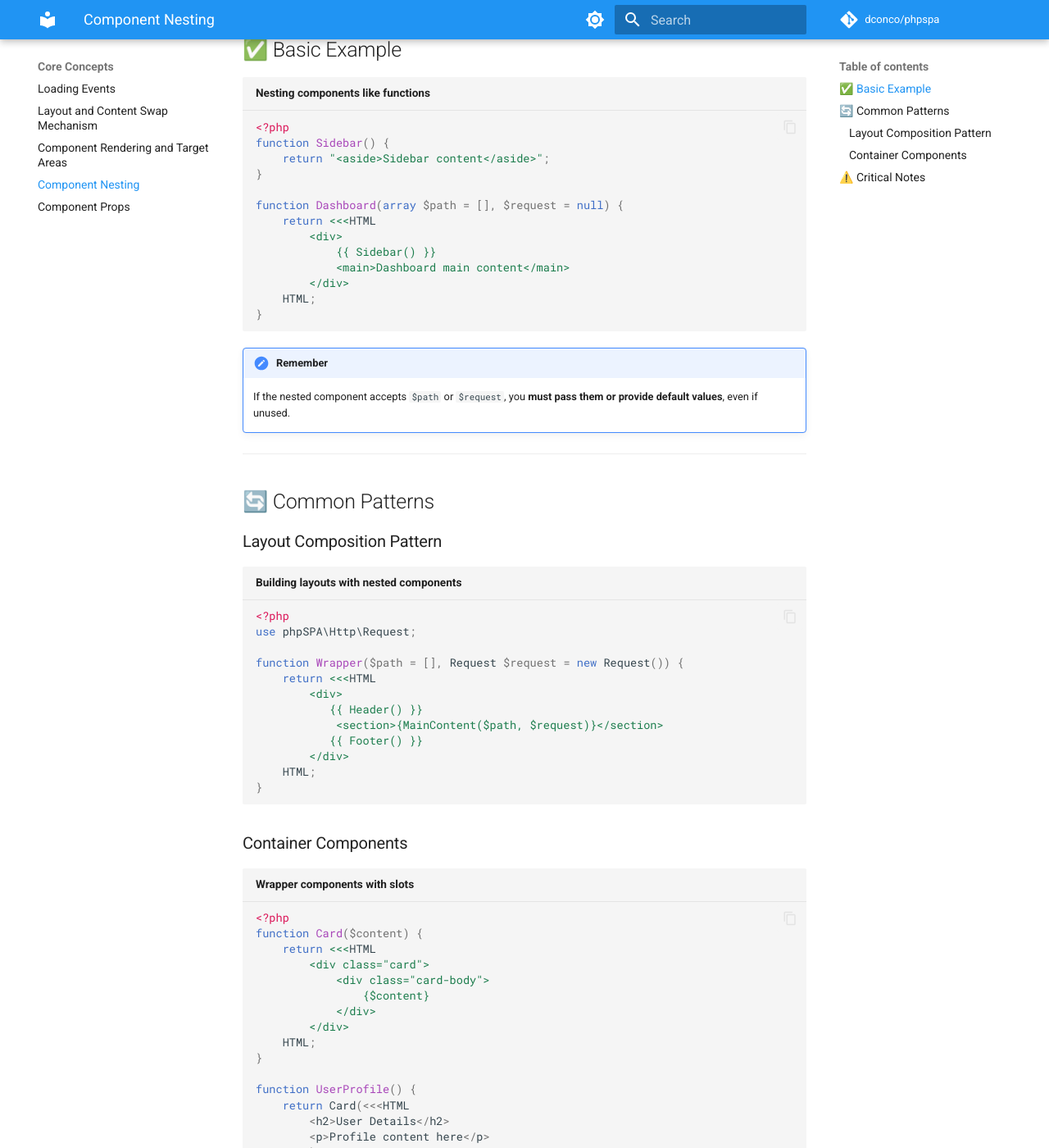
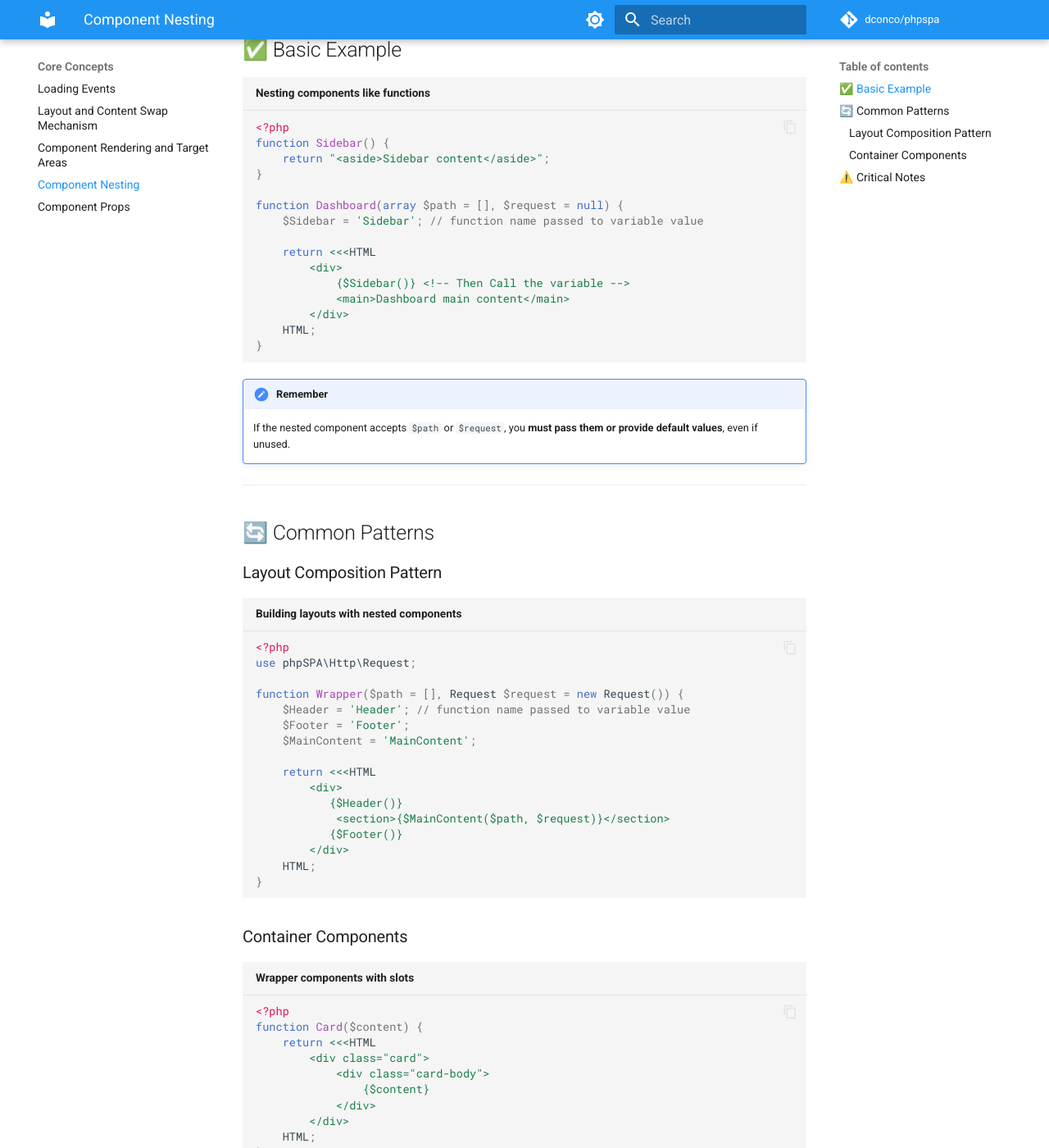
Before and after one commit to dconco/phpspa, an MkDocs documentation site: the page built from docs/10-component-nesting.md, in a window 1280 px wide and 1400 px high, scrolled down 396 px. Shown: the whole window at 82% size. Built offline with MkDocs 1.6.1 and Material for MkDocs 9.7.7, drawn with Linux system fonts in a browser that asks for light colours; comment, search, counter and statistics services are not loaded; the version menu is left out.

```diff
--- a/docs/10-component-nesting.md
+++ b/docs/10-component-nesting.md
@@ -14,9 +14,11 @@ function Sidebar() {
 }
 
 function Dashboard(array $path = [], $request = null) {
+    $Sidebar = 'Sidebar'; // function name passed to variable value
+
     return <<<HTML
         <div>
-            {{ Sidebar() }}
+            {$Sidebar()} <!-- Then Call the variable -->
             <main>Dashboard main content</main>
         </div>
     HTML;
@@ -37,11 +39,15 @@ function Dashboard(array $path = [], $request = null) {
 use phpSPA\Http\Request;
 
 function Wrapper($path = [], Request $request = new Request()) {
+    $Header = 'Header'; // function name passed to variable value
+    $Footer = 'Footer';
+    $MainContent = 'MainContent';
+
     return <<<HTML
         <div>
-           {{ Header() }}
-            <section>{MainContent($path, $request)}</section>
-           {{ Footer() }}
+           {$Header()}
+            <section>{$MainContent($path, $request)}</section>
+           {$Footer()}
         </div>
     HTML;
 }
```
Also changed, not shown: CHANGELOG.md (+18 -44 lines), README.md (+9 -0 lines), docs/4-routing-and-parameters.md (+4 -2 lines), docs/final-notes.md (+12 -0 lines), docs/index.md (+9 -0 lines), docs/v1.1/5-html-attr-in-array-to-string-function.md (added), 4 other files.
